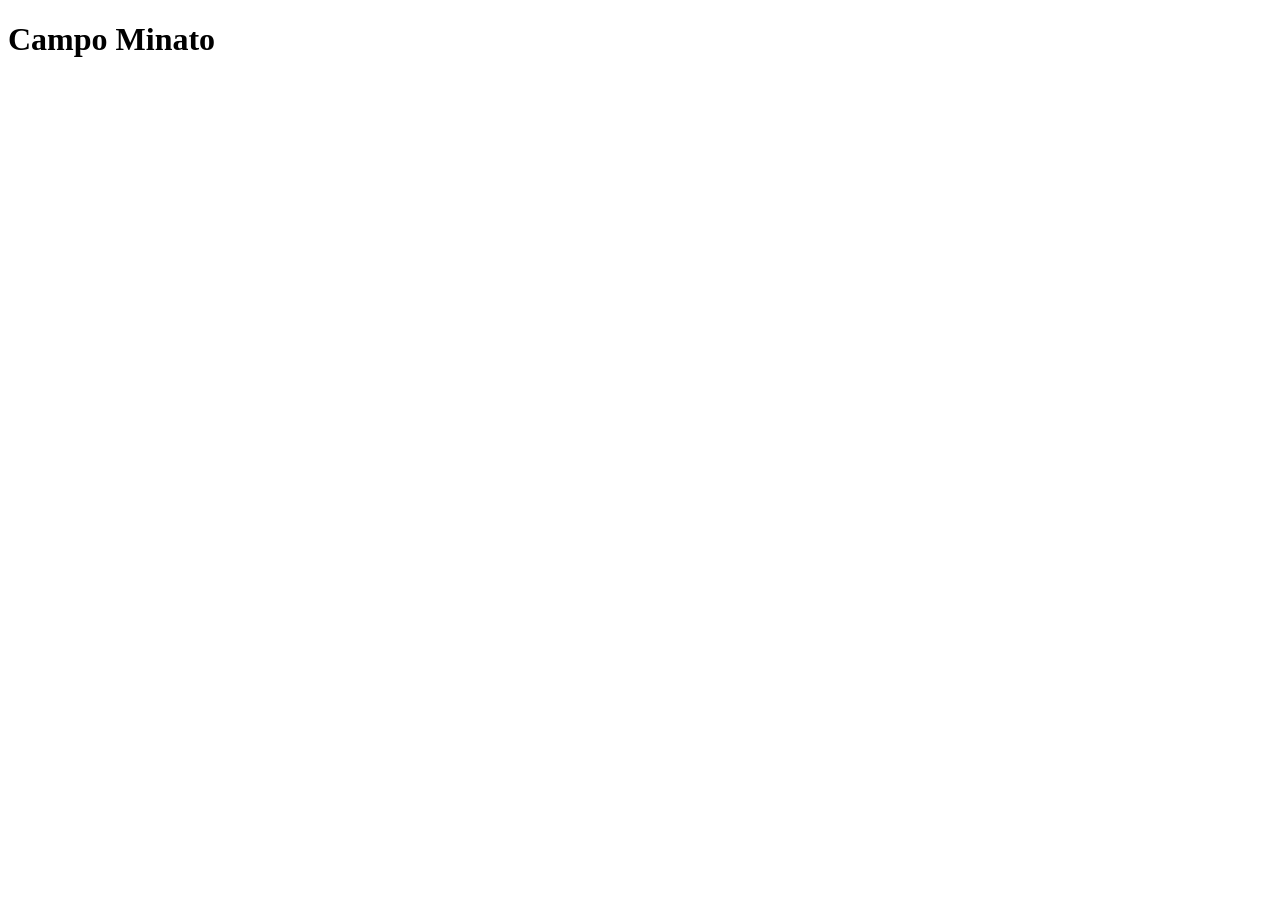
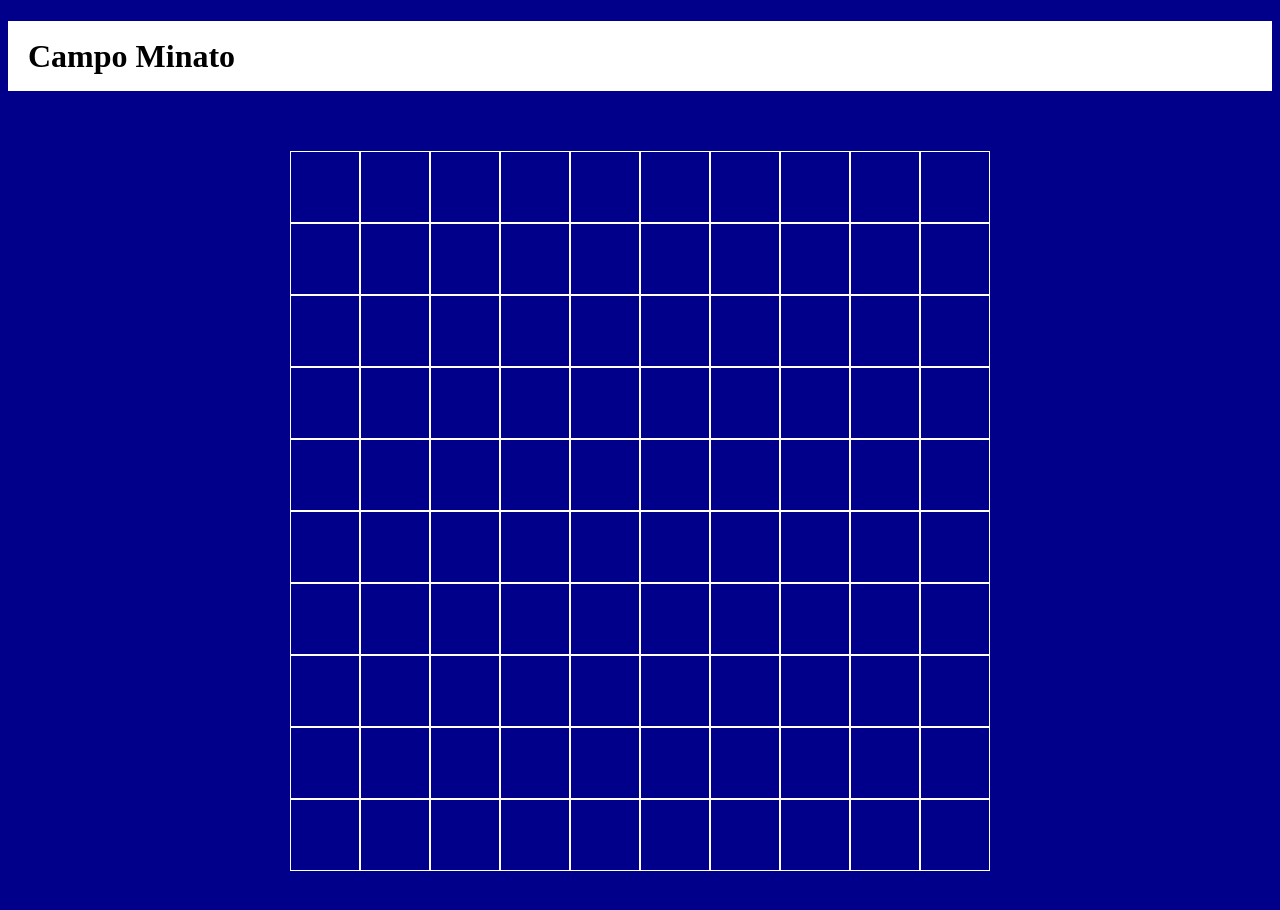
Before and after one commit to Eikcaj1998/js-campominato-grid, a plain HTML site: page index.html in a window 1280 px wide. Before the commit the page ends 800 px from the top, so only its background shows below. Drawn offline with Linux system fonts and the light colour scheme.

Commit message:
milestone1

```diff
--- a/css/style.css
+++ b/css/style.css
@@ -0,0 +1,33 @@
+body{
+    background-color: darkblue;
+}
+/* utilities */
+.container{
+    max-width: 1080px;
+    margin: 0 auto;
+}
+header{
+    height: 70px;
+    padding: 0 20px;
+    line-height: 70px;
+    background-color: white;
+}
+#grid{
+width: 700px;
+height: 700px;
+margin: 60px auto;
+display: flex;
+flex-wrap: wrap;
+}
+#grid .cell{
+    border: 1px solid white;
+    height: calc(100% /10);
+    width: calc(100% / 10 - 2px) ;
+}
+/*
+#grid .cell.clicked.odd{
+background-color: red;
+}
+#grid .cell.clicked.even{
+    background-color: green;
+    } */
--- a/index.html
+++ b/index.html
@@ -13,7 +13,108 @@
     </header>
     <main>
         <div class="contaner">
-            <div id="grid"></div>
+            <div id="grid">
+                <div class="cell"></div>
+                <div class="cell"></div>
+                <div class="cell"></div>
+                <div class="cell"></div>
+                <div class="cell"></div>
+                <div class="cell"></div>
+                <div class="cell"></div>
+                <div class="cell"></div>
+                <div class="cell"></div>
+                <div class="cell"></div>
+                <div class="cell"></div>
+                <div class="cell"></div>
+                <div class="cell"></div>
+                <div class="cell"></div>
+                <div class="cell"></div>
+                <div class="cell"></div>
+                <div class="cell"></div>
+                <div class="cell"></div>
+                <div class="cell"></div>
+                <div class="cell"></div>
+                <div class="cell"></div>
+                <div class="cell"></div>
+                <div class="cell"></div>
+                <div class="cell"></div>
+                <div class="cell"></div>
+                <div class="cell"></div>
+                <div class="cell"></div>
+                <div class="cell"></div>
+                <div class="cell"></div>
+                <div class="cell"></div>
+                <div class="cell"></div>
+                <div class="cell"></div>
+                <div class="cell"></div>
+                <div class="cell"></div>
+                <div class="cell"></div>
+                <div class="cell"></div>
+                <div class="cell"></div>
+                <div class="cell"></div>
+                <div class="cell"></div>
+                <div class="cell"></div>
+                <div class="cell"></div>
+                <div class="cell"></div>
+                <div class="cell"></div>
+                <div class="cell"></div>
+                <div class="cell"></div>
+                <div class="cell"></div>
+                <div class="cell"></div>
+                <div class="cell"></div>
+                <div class="cell"></div>
+                <div class="cell"></div>
+                <div class="cell"></div>
+                <div class="cell"></div>
+                <div class="cell"></div>
+                <div class="cell"></div>
+                <div class="cell"></div>
+                <div class="cell"></div>
+                <div class="cell"></div>
+                <div class="cell"></div>
+                <div class="cell"></div>
+                <div class="cell"></div>
+                <div class="cell"></div>
+                <div class="cell"></div>
+                <div class="cell"></div>
+                <div class="cell"></div>
+                <div class="cell"></div>
+                <div class="cell"></div>
+                <div class="cell"></div>
+                <div class="cell"></div>
+                <div class="cell"></div>
+                <div class="cell"></div>
+                <div class="cell"></div>
+                <div class="cell"></div>
+                <div class="cell"></div>
+                <div class="cell"></div>
+                <div class="cell"></div>
+                <div class="cell"></div>
+                <div class="cell"></div>
+                <div class="cell"></div>
+                <div class="cell"></div>
+                <div class="cell"></div>
+                <div class="cell"></div>
+                <div class="cell"></div>
+                <div class="cell"></div>
+                <div class="cell"></div>
+                <div class="cell"></div>
+                <div class="cell"></div>
+                <div class="cell"></div>
+                <div class="cell"></div>
+                <div class="cell"></div>
+                <div class="cell"></div>
+                <div class="cell"></div>
+                <div class="cell"></div>
+                <div class="cell"></div>
+                <div class="cell"></div>
+                <div class="cell"></div>
+                <div class="cell"></div>
+                <div class="cell"></div>
+                <div class="cell"></div>
+                <div class="cell"></div>
+                <div class="cell"></div>
+            </div>
         </div>
     </main>
     <script src="js/script.js"></script>
```
Also changed, not shown: js/script.js (+34 -0 lines).
